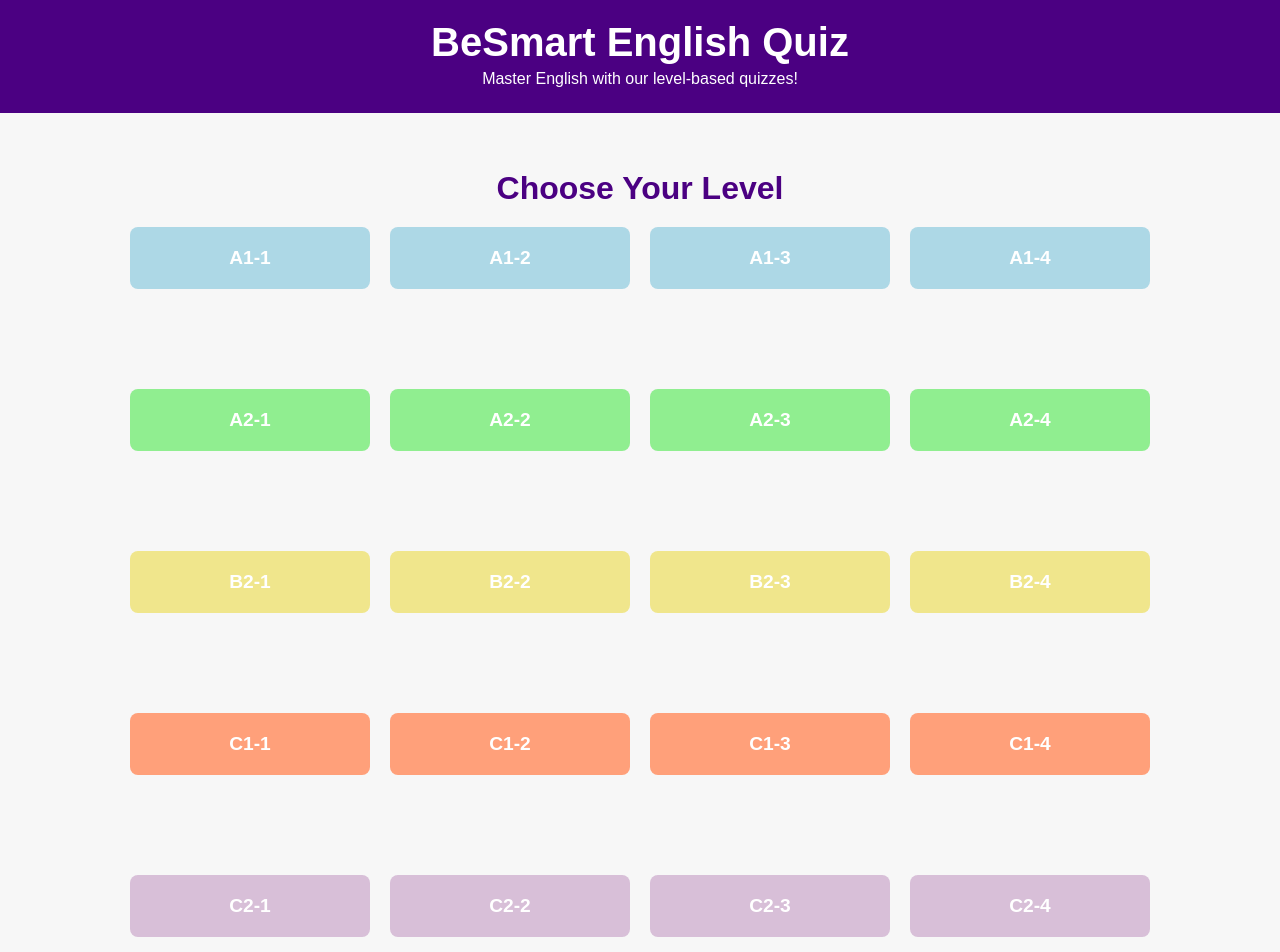
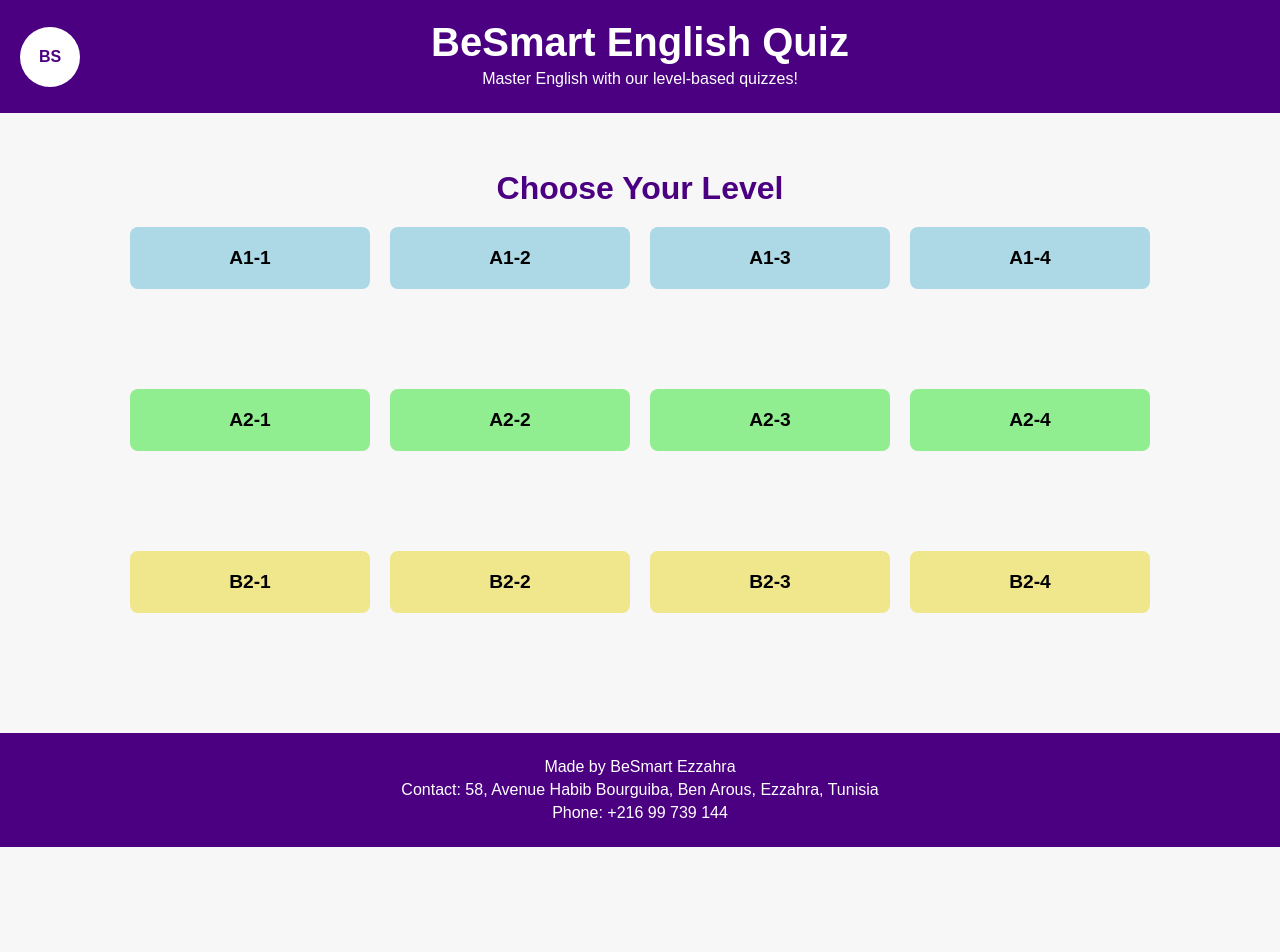
Before and after one commit to besmartezzahra/besmartquizzes, a plain HTML site: page public/index.html in a window 1280 px wide. Shown: the top 952 px of the page. After the commit the page ends 847 px from the top, so only its background shows below. Drawn offline with Linux system fonts and the light colour scheme.

Commit message:
Update index.html

```diff
--- a/public/index.html
+++ b/public/index.html
@@ -16,6 +16,23 @@
             color: white;
             padding: 20px;
             text-align: center;
+            display: flex;
+            align-items: center;
+            justify-content: center;
+            position: relative;
+        }
+        .logo {
+            position: absolute;
+            left: 20px;
+            width: 60px;
+            height: 60px;
+            background-color: #ffffff;
+            border-radius: 50%;
+            display: flex;
+            align-items: center;
+            justify-content: center;
+            color: #4b0082;
+            font-weight: bold;
         }
         header h1 {
             margin: 0;
@@ -38,7 +55,7 @@
             flex-wrap: wrap;
             justify-content: center;
             gap: 20px;
-            margin-bottom: 50px; /* Spacer to fit content in view */
+            margin-bottom: 50px;
         }
         .category {
             border-radius: 8px;
@@ -46,18 +63,17 @@
             padding: 20px;
             text-align: center;
             transition: transform 0.2s, background-color 0.2s, color 0.2s;
+            cursor: pointer;
         }
         .category a {
             text-decoration: none;
-            color: white;
+            color: #000000;
             font-size: 1.2em;
             font-weight: bold;
         }
         .category.level-a1 { background-color: #add8e6; } /* Light Blue */
         .category.level-a2 { background-color: #90ee90; } /* Light Green */
-        .category.level-b2 { background-color: #f0e68c; } /* Khaki - softer on the eyes */
-        .category.level-c1 { background-color: #ffa07a; } /* Light Salmon */
-        .category.level-c2 { background-color: #d8bfd8; } /* Thistle */
+        .category.level-b2 { background-color: #f0e68c; } /* Khaki */
 
         .category:hover {
             transform: scale(1.05);
@@ -84,6 +100,11 @@
             header h1 {
                 font-size: 2em;
             }
+            .logo {
+                width: 40px;
+                height: 40px;
+                font-size: 0.8em;
+            }
             .main-content h2 {
                 font-size: 1.5em;
             }
@@ -96,6 +117,12 @@
         @media (max-width: 480px) {
             header {
                 padding: 15px;
+            }
+            .logo {
+                width: 30px;
+                height: 30px;
+                font-size: 0.7em;
+                left: 10px;
             }
             header h1 {
                 font-size: 1.8em;
@@ -127,8 +154,11 @@
 </head>
 <body>
     <header>
-        <h1>BeSmart English Quiz</h1>
-        <p>Master English with our level-based quizzes!</p>
+        <div class="logo">BS</div>
+        <div>
+            <h1>BeSmart English Quiz</h1>
+            <p>Master English with our level-based quizzes!</p>
+        </div>
     </header>
 
     <div class="main-content">
@@ -153,20 +183,6 @@
             <div class="category level-b2"><a href="/B2-3.html">B2-3</a></div>
             <div class="category level-b2"><a href="/B2-4.html">B2-4</a></div>
         </div>
-        <div style="height: 50px;"></div>
-        <div class="categories">
-            <div class="category level-c1"><a href="/C1-1.html">C1-1</a></div>
-            <div class="category level-c1"><a href="/C1-2.html">C1-2</a></div>
-            <div class="category level-c1"><a href="/C1-3.html">C1-3</a></div>
-            <div class="category level-c1"><a href="/C1-4.html">C1-4</a></div>
-        </div>
-        <div style="height: 50px;"></div>
-        <div class="categories">
-            <div class="category level-c2"><a href="/C2-1.html">C2-1</a></div>
-            <div class="category level-c2"><a href="/C2-2.html">C2-2</a></div>
-            <div class="category level-c2"><a href="/C2-3.html">C2-3</a></div>
-            <div class="category level-c2"><a href="/C2-4.html">C2-4</a></div>
-        </div>
     </div>
 
     <footer>
```
